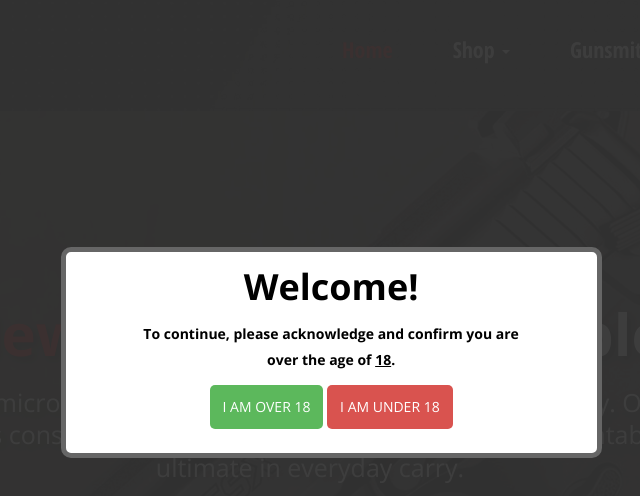
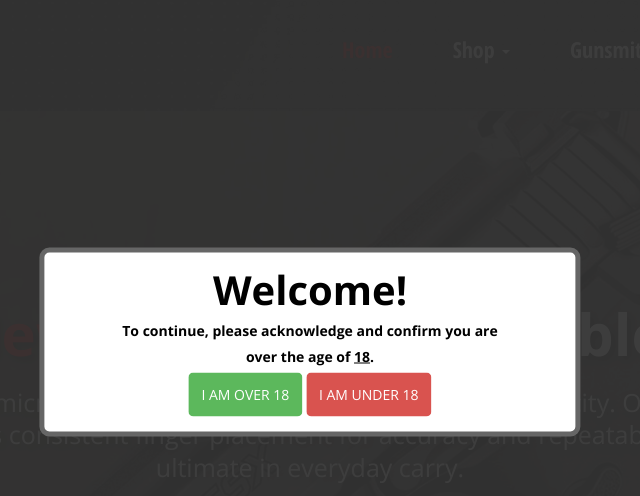
Before and after one commit to aaOrchid/orchid-ecomm-demo, a plain HTML site: page index.html in a window 1280 px wide. Shown: the part 58-554 px from the top of the page, without its empty margins (330-970 px from the left). Drawn offline with nearby package versions, Linux system fonts and the light colour scheme.

Commit message:
update to verification

```diff
--- a/css/disclaimer.css
+++ b/css/disclaimer.css
@@ -8,7 +8,7 @@
     position: absolute;
     border-radius: 10px;
     z-index: 1002;
-    margin: 1rem;
+    /*margin: 1rem;*/
     min-width: 350px;
     background: #fff;
     border: 5px solid #666;
@@ -24,14 +24,15 @@
     }
 }
 
-#disclaimer-dialog h1 {
+#disclaimer-dialog h2 {
     text-align: center;
     font-weight: 700;
     padding: 3px;
+    margin-bottom: 3px;
 }
 
 #disclaimer-dialog p {
-    margin-top: 12px;
+    margin-top: 3px;
 }
 
 #disclaimer-background {
--- a/js/disclaimer/Disclaimer.js
+++ b/js/disclaimer/Disclaimer.js
@@ -27,6 +27,13 @@ class Disclaimer {
             this.backgroundElement.style.display = 'block';
             this.dialogElement.style.display = 'block';
 
+            this.centerDialog(); // Call centerDialog when loading the dialog
+
+            // Attach the centerDialog method to the window resize event
+            window.addEventListener('resize', () => {
+                this.centerDialog();
+            });
+
             this.dialogStatus = 1;
         }
     }
@@ -46,9 +53,10 @@ class Disclaimer {
     const dialogHeight = parseInt(window.getComputedStyle(this.dialogElement).height);
     const dialogWidth = parseInt(window.getComputedStyle(this.dialogElement).width);
 
-        this.dialogElement.style.position = 'absolute';
-        this.dialogElement.style.top = (windowHeight / 2 - dialogHeight / 2).toString() + 'px';
-        this.dialogElement.style.left = (windowWidth / 2 - dialogWidth / 2).toString() + 'px';
+    this.dialogElement.style.position = 'fixed';
+    this.dialogElement.style.top = '50%';
+    this.dialogElement.style.left = '50%';
+    this.dialogElement.style.transform = 'translate(-50%, -50%)';
     this.backgroundElement.style.height = windowHeight;
 }
 
@@ -72,9 +80,9 @@ class Disclaimer {
 
     static generateDialog() {
         const code = `<div id="disclaimer-dialog">
-      <div class="center">
-      <h1>${strings.welcome}</h1>
-      <p class="italic">${strings.site_contains_adult_materials}</p>
+      <div class="center age-gate">
+      <h2>${strings.welcome}</h2>
+      <p class="italic" style="display:none;">${strings.site_contains_adult_materials}</p>
       <p class="bold">${strings.acknowledge_confirm_majority}</p>
       <p><button id="agree-over18" class="agree">${strings.button_over18}</button>
       <button id="disagree-under18" class="disagree">${strings.button_under18}</button></p>
```
Lines whose indentation alone changed are shown as unchanged.
